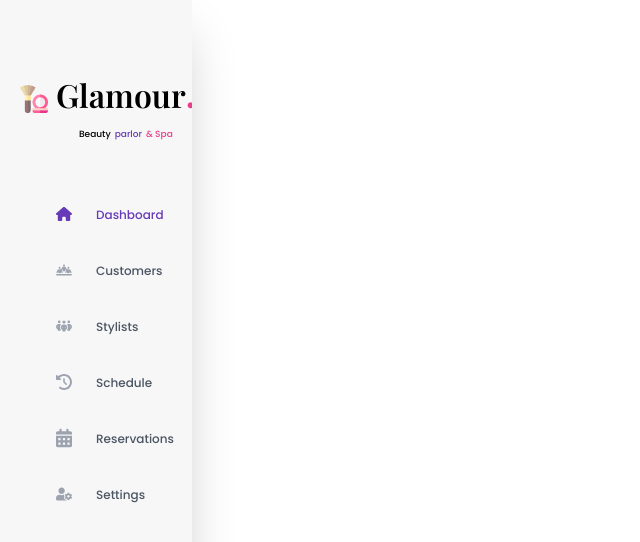
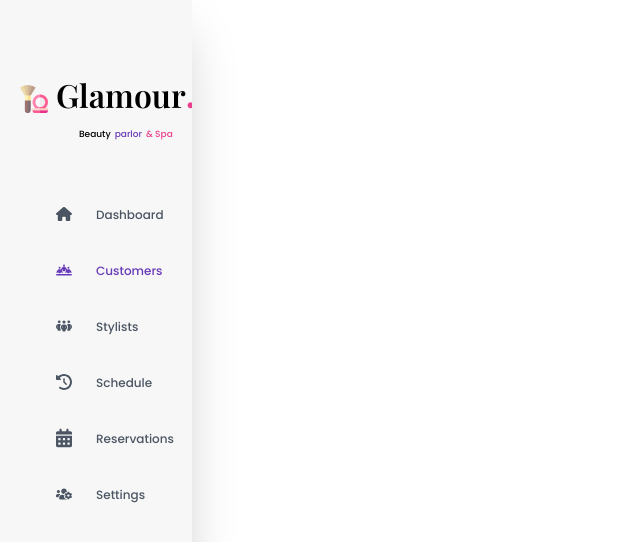
Before and after one commit to DennisMuindi/Salon-MS, a Next.js app: page /customer in a window 1280 px wide. Shown: the top 542 px of the page, without its empty margins (0-640 px from the left). Built offline with nearby package versions, Linux system fonts and the light colour scheme; a web font is replaced by a local one.

Commit message:
Wrote isActive condition to check the active page and redirect user with a different active color

```diff
--- a/src/components/SideBar.tsx
+++ b/src/components/SideBar.tsx
@@ -1,6 +1,5 @@
 import React from "react";
 import Header from "./Header";
-import { FaUserCog } from "react-icons/fa";
 import {
   FaCalendarDays,
   FaClockRotateLeft,
@@ -8,75 +7,145 @@ import {
   FaPeopleGroup,
   FaPeopleLine,
 } from "react-icons/fa6";
+import { useRouter } from "next/router";
+import Link from "next/link";
+import { FaUsersCog } from "react-icons/fa";
 
 export default function SideBar() {
+  const router = useRouter();
+
+  const isActive = (path: any) => router.pathname === path;
+
   return (
     <div className="fixed left-0 top-0 h-screen bg-[#F7F7F7] shadow-2xl w-[15%] overflow-y-auto">
       <div className="mt-14">
         <Header />
         <ul className="ml-12 mt-14 flex items-start gap-6 justify-evenly flex-col">
-          <div className="flex items-center gap-6 hover:border-l-2 border-[#673BB7] pl-2">
-            <FaHouse className="h-8 text-[#673BB7]" />
+          <div
+            className={`flex items-center gap-6 pl-2 ${
+              isActive("/dashboard") ? "text-[#673BB7]" : "text-gray-600"
+            }`}
+          >
+            <FaHouse
+              className={`h-8 ${
+                isActive("/dashboard") ? "text-[#673BB7]" : "text-gray-600"
+              }`}
+            />
             <li>
-              <a href="" className="text-xs font-medium text-[#673BB7] ">
+              <Link
+                href="/dashboard"
+                className={`text-xs font-medium ${
+                  isActive("/dashboard") ? "text-[#673BB7]" : "text-gray-600"
+                }`}
+              >
                 Dashboard
-              </a>
+              </Link>
             </li>
           </div>
-          <div className="flex items-center gap-6 hover:border-l-2 border-[#673BB7] pl-2">
-            <FaPeopleLine className="h-8 text-gray-400" />
+          <div
+            className={`flex items-center gap-6   pl-2 ${
+              isActive("/customer") ? " text-[#673BB7]" : ""
+            }`}
+          >
+            <FaPeopleLine
+              className={`h-8 ${
+                isActive("/customer") ? "text-[#673BB7]" : "text-gray-600"
+              }`}
+            />
             <li>
-              <a
-                href=""
-                className="text-xs  text-gray-600 font-medium hover:text-[#673BB7] "
+              <Link
+                href="/customer"
+                className={`text-xs font-medium ${
+                  isActive("/customer") ? "text-[#673BB7]" : "text-gray-600"
+                } hover:text-[#673BB7]`}
               >
                 Customers
-              </a>
+              </Link>
             </li>
           </div>
 
-          <div className="flex items-center gap-6 hover:border-l-2 border-[#673BB7] pl-2">
-            <FaPeopleGroup className="h-8 text-gray-400" />
+          <div
+            className={`flex items-center gap-6 pl-2 ${
+              isActive("/stylists") ? "text-[#673BB7]" : "text-gray-600"
+            }`}
+          >
+            <FaPeopleGroup
+              className={`h-8 ${
+                isActive("/stylists") ? "text-[#673BB7]" : "text-gray-600"
+              }`}
+            />
             <li>
-              <a
-                href=""
-                className="text-xs text-gray-600 font-medium hover:text-[#673BB7]"
+              <Link
+                href="/stylists"
+                className={`text-xs font-medium ${
+                  isActive("/stylists") ? "text-[#673BB7]" : "text-gray-600"
+                } hover:text-[#673BB7]`}
               >
                 Stylists
-              </a>
+              </Link>
             </li>
           </div>
-          <div className="flex items-center gap-6 hover:border-l-2 border-[#673BB7] pl-2">
-            <FaClockRotateLeft className="h-8 text-gray-400" />
+          <div
+            className={`flex items-center gap-6 pl-2 ${
+              isActive("/schedule") ? "text-[#673BB7]" : "text-gray-600"
+            }`}
+          >
+            <FaClockRotateLeft
+              className={`h-8 ${
+                isActive("/schedule") ? "text-[#673BB7]" : "text-gray-600"
+              }`}
+            />
             <li>
-              <a
-                href=""
-                className="text-xs text-gray-600 font-medium hover:text-[#673BB7]"
+              <Link
+                href="/schedule"
+                className={`text-xs font-medium ${
+                  isActive("/schedule") ? "text-[#673BB7]" : "text-gray-600"
+                } hover:text-[#673BB7]`}
               >
                 Schedule
-              </a>
+              </Link>
             </li>
           </div>
-          <div className="flex items-center gap-6 hover:border-l-2 border-[#673BB7] pl-2">
-            <FaCalendarDays className="h-8 text-gray-400" />
+          <div
+            className={`flex items-center gap-6 pl-2 ${
+              isActive("/reservations") ? "text-[#673BB7]" : "text-gray-600"
+            }`}
+          >
+            <FaCalendarDays
+              className={`h-8 ${
+                isActive("/reservations") ? "text-[#673BB7]" : "text-gray-600"
+              }`}
+            />
             <li>
-              <a
-                href=""
-                className="text-xs text-gray-600 font-medium hover:text-[#673BB7]"
+              <Link
+                href="/reservations"
+                className={`text-xs font-medium ${
+                  isActive("/reservations") ? "text-[#673BB7]" : "text-gray-600"
+                } hover:text-[#673BB7]`}
               >
                 Reservations
-              </a>
+              </Link>
             </li>
           </div>
-          <div className="flex items-center gap-6 hover:border-l-2 border-[#673BB7] pl-2">
-            <FaUserCog className="h-8 text-gray-400" />
+          <div
+            className={`flex items-center gap-6 pl-2 ${
+              isActive("/settings") ? "text-[#673BB7]" : "text-gray-600"
+            }`}
+          >
+            <FaUsersCog
+              className={`h-8 ${
+                isActive("/settings") ? "text-[#673BB7]" : "text-gray-600"
+              }`}
+            />
             <li>
-              <a
-                href=""
-                className="text-xs text-gray-600 font-medium hover:text-[#673BB7]"
+              <Link
+                href="/settings"
+                className={`text-xs font-medium ${
+                  isActive("/settings") ? "text-[#673BB7]" : "text-gray-600"
+                } hover:text-[#673BB7]`}
               >
                 Settings
-              </a>
+              </Link>
             </li>
           </div>
         </ul>
```
